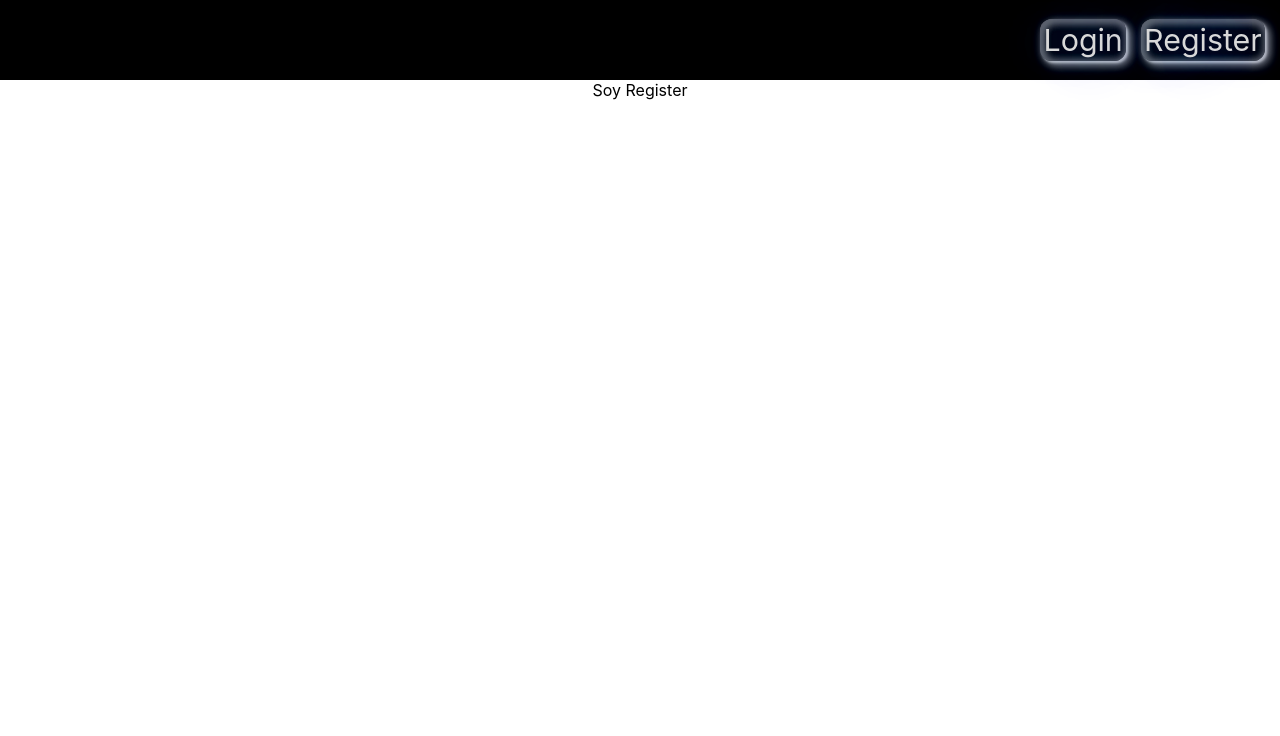
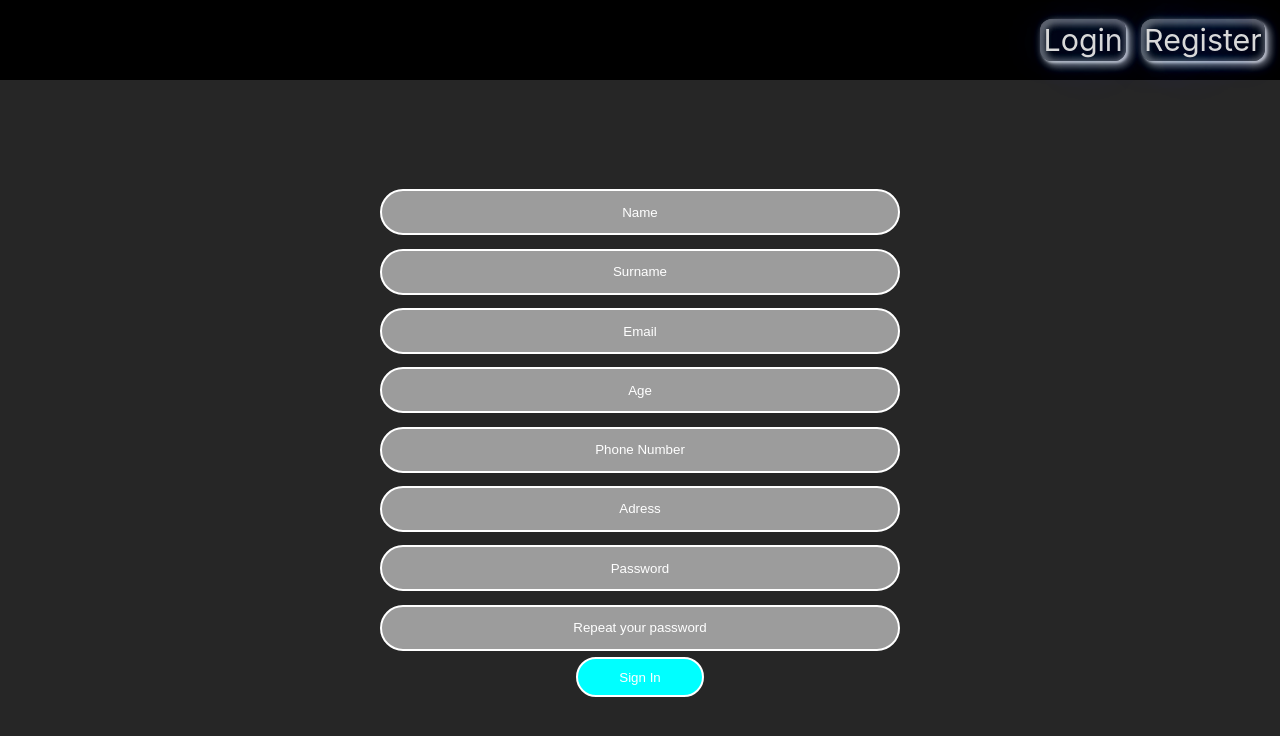
Before and after one commit to Coquixo/React-Group-Project, a React (Create React App) app: page /register in a window 1280 px wide. Shown: the top 736 px of the page. Built offline with nearby package versions, Linux system fonts and the light colour scheme.

Commit message:
added Sign in form with some restrictions and functionalities like input state changes

```diff
--- a/src/containers/User/Register/Register.jsx
+++ b/src/containers/User/Register/Register.jsx
@@ -1,13 +1,99 @@
-import React from 'react';
+
+import React, { useEffect, useState } from 'react';
+import { errorCheck } from '../../../services/errorManage'
 import './Register.scss'
 
 
 const Register = () => {
+
+    //Hooks
+    const [user, setUser] = useState({
+        name: "",
+        surname: "",
+        email: "",
+        age: "",
+        phone: "",
+        adress: "",
+        password: "",
+        password2: ""
+    });
+
+    const [userError, setUserError] = useState({
+        nameError: "",
+        surnameError: "",
+        emailError: "",
+        ageError: "",
+        phoneError: "",
+        adressError: "",
+        passwordError: "",
+        password2Error: ""
+    });
+
+
+    //Handlers inputs usuario
+
+    const inputHandler = (e) => {
+
+        setUser((prevState) => ({
+            ...prevState,
+            [e.target.name]: e.target.value
+
+        }));
+
+    }
+
+    const errorHandler = (field, value, type) => {
+
+        let error = "";
+
+        error = errorCheck(value, type);
+
+        setUserError(((prevState) => ({
+            ...prevState,
+            [field + "Error"]: error
+
+        })));
+
+    }
+
     return (
-        <div className='registerDesign'>
-            Soy Register
+        <div className='formSquare'>
+
+            <div className='registerDesign'>
+                {/* <form action=""> */}
+                <input type="text" name="name" className='registerInputs' placeholder='Name'
+                    onChange={(e) => inputHandler(e)} onBlur={(e) => errorHandler(e.target.name, e.target.value, "text")} />
+                <div className='errorInput'>{userError.nameError}</div>
+                <input type="text" name="surname" className='registerInputs' placeholder='Surname'
+                    onChange={(e) => inputHandler(e)} onBlur={(e) => errorHandler(e.target.name, e.target.value, "text")} />
+                <div className='errorInput'>{userError.surnameError}</div>
+                <input type="text" name="email" className='registerInputs' placeholder='Email'
+                    onChange={(e) => inputHandler(e)} onBlur={(e) => errorHandler(e.target.name, e.target.value, "email")} />
+                <div className='errorInput'>{userError.emailError}</div>
+                <input type="number" min="0" max="1503" name="age" className='registerInputs' placeholder='Age'
+                    onChange={(e) => inputHandler(e)} onBlur={(e) => errorHandler(e.target.name, e.target.value, "age")} />
+                <div className='errorInput'>{userError.ageError}</div>
+                <input type="text" name="phone" className='registerInputs' placeholder='Phone Number'
+                    onChange={(e) => inputHandler(e)} onBlur={(e) => errorHandler(e.target.name, e.target.value, "phone")} />
+                <div className='errorInput'>{userError.phoneError}</div>
+                <input type="text" name="adress" className='registerInputs' placeholder='Adress'
+                    onChange={(e) => inputHandler(e)} onBlur={(e) => errorHandler(e.target.name, e.target.value, "text")} />
+                <div className='errorInput'>{userError.adressError}</div>
+                <input type="password" name="password" className='registerInputs' placeholder='Password'
+                    onChange={(e) => inputHandler(e)} onBlur={(e) => errorHandler(e.target.name, e.target.value, "password")} />
+                <div className='errorInput'>{userError.passwordError}</div>
+                <input type="password" name="password2" className='registerInputs' placeholder='Repeat your password'
+                    onChange={(e) => inputHandler(e)} onBlur={(e) => errorHandler(e.target.name, e.target.value, "password")} />
+                <div className='errorInput'>{userError.password2Error}</div>
+                <input type="button" value="Sign In" className='submitButton' />
+
+                {/* </form> */}
+            </div>
         </div>
+
+
     )
+
 }
 
 export default Register;
--- a/src/containers/User/Register/Register.scss
+++ b/src/containers/User/Register/Register.scss
@@ -1,11 +1,58 @@
-.registerDesgin {
-    height: 80vh; //Le damos un 80x100
+.formSquare {
+    height: 80vh;
+    width: 80vw;
+    background-color: white;
+
+
+}
+
+.registerDesign {
+    height: 90vh; //Le damos un 90x100
     width: 100vw;
 
     display: flex;
     flex-direction: column;
     justify-content: center;
     align-items: center;
+    color: white;
 
-    background-color: darkkhaki;
+    background-color: rgb(38 38 38);
 }
+
+.registerInputs {
+
+    margin: 0.5em;
+    width: 40vw;
+    height: 5vh;
+    display: flex;
+    text-align: center;
+    border-radius: 2em;
+    border: 2px solid white;
+    background-color: rgb(156, 156, 156);
+    color: black;
+}
+
+.registerInputs::placeholder {
+
+    color: rgb(255, 255, 255);
+}
+
+.errorInput {
+    color: red;
+    font-size: x-small;
+}
+
+input[type=number]::-webkit-inner-spin-button {
+    -webkit-appearance: none;
+
+
+}
+
+.submitButton {
+    border: 2px solid white;
+    height: 5vh;
+    width: 10vw;
+    border-radius: 2em;
+    background-color: aqua;
+    color: white;
+}
--- /dev/null
+++ b/src/services/errorManage.js
@@ -0,0 +1,54 @@
+export const errorCheck = (value, type) => {
+
+    switch (type) {
+
+
+        case "text":
+
+            if (! /[a-z]/gi.test(value)) {
+                return "No valid format, please use characters";
+            }
+
+            break;
+
+        case "email":
+
+            if (! /^[a-zA-Z0-9.!#$%&'*+/=?^_`{|}~-]+@[a-zA-Z0-9](?:[a-zA-Z0-9-]{0,61}[a-zA-Z0-9])?(?:\.[a-zA-Z0-9](?:[a-zA-Z0-9-]{0,61}[a-zA-Z0-9])?)*$/.test(value)) {
+                return "Email incorrect format";
+            }
+
+            break;
+
+        case "phone":
+
+            //Tiene un bug
+            if (! /[\d()+-]/g.test(value)) {
+                return "Escriba un formato de teléfono correcto";
+            }
+
+            break;
+
+        case "password":
+
+        //   falta añadir que se puedan meter numeros, y que sea obligatorio añdadir una en mayusculas
+            if (!/[a-z]/gi.test(value) || value.length<8) {
+                return "Introduce a valid password, 8 characters minimun"
+            }
+
+
+
+            break;
+
+        default:
+            console.log("FATAL ERROR WE ARE GOING TO DIE!");
+
+            break;
+
+    }
+
+
+
+
+
+
+}
```
Also changed, not shown: 1 other file (tests, documents, lock files or other folders).
